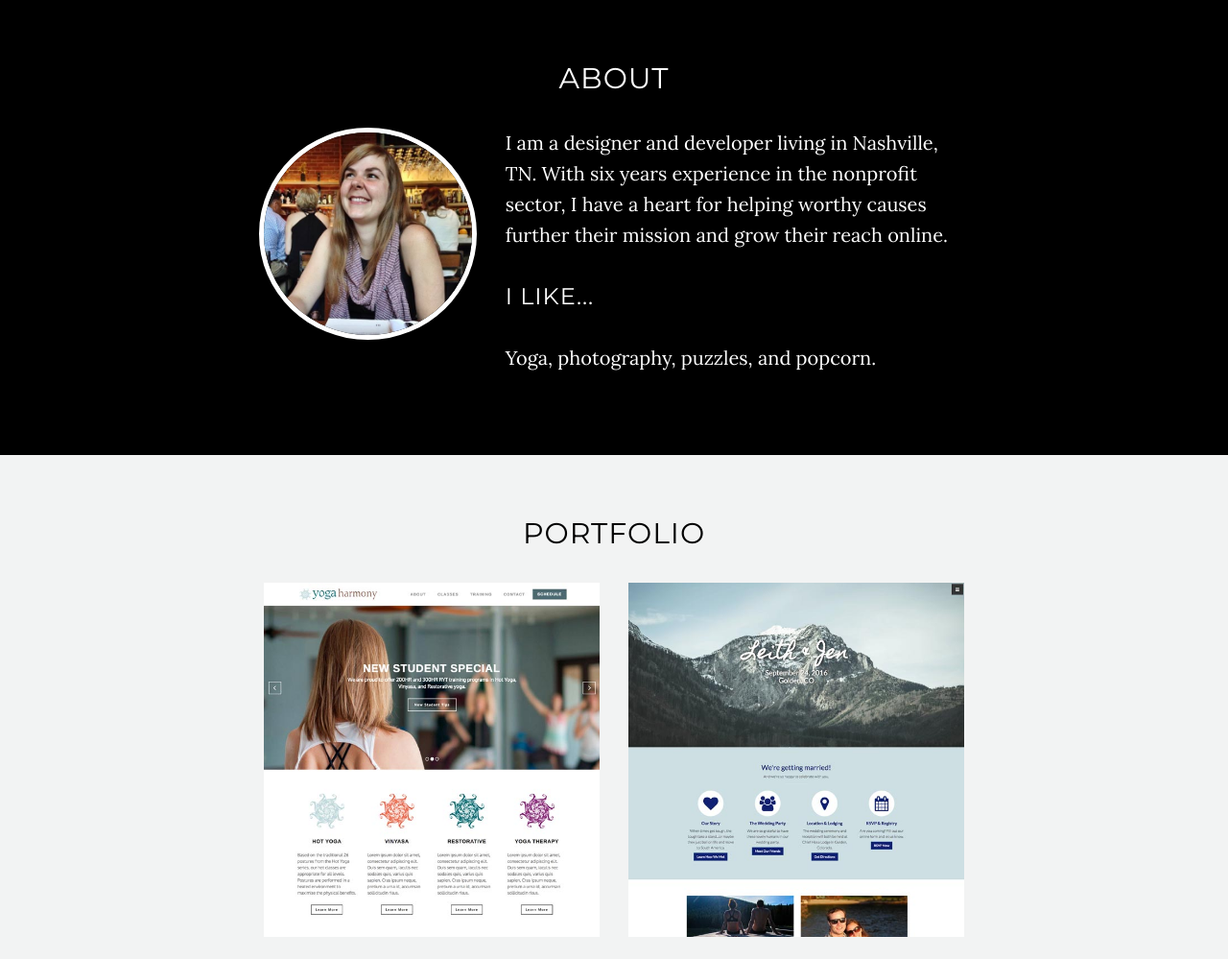
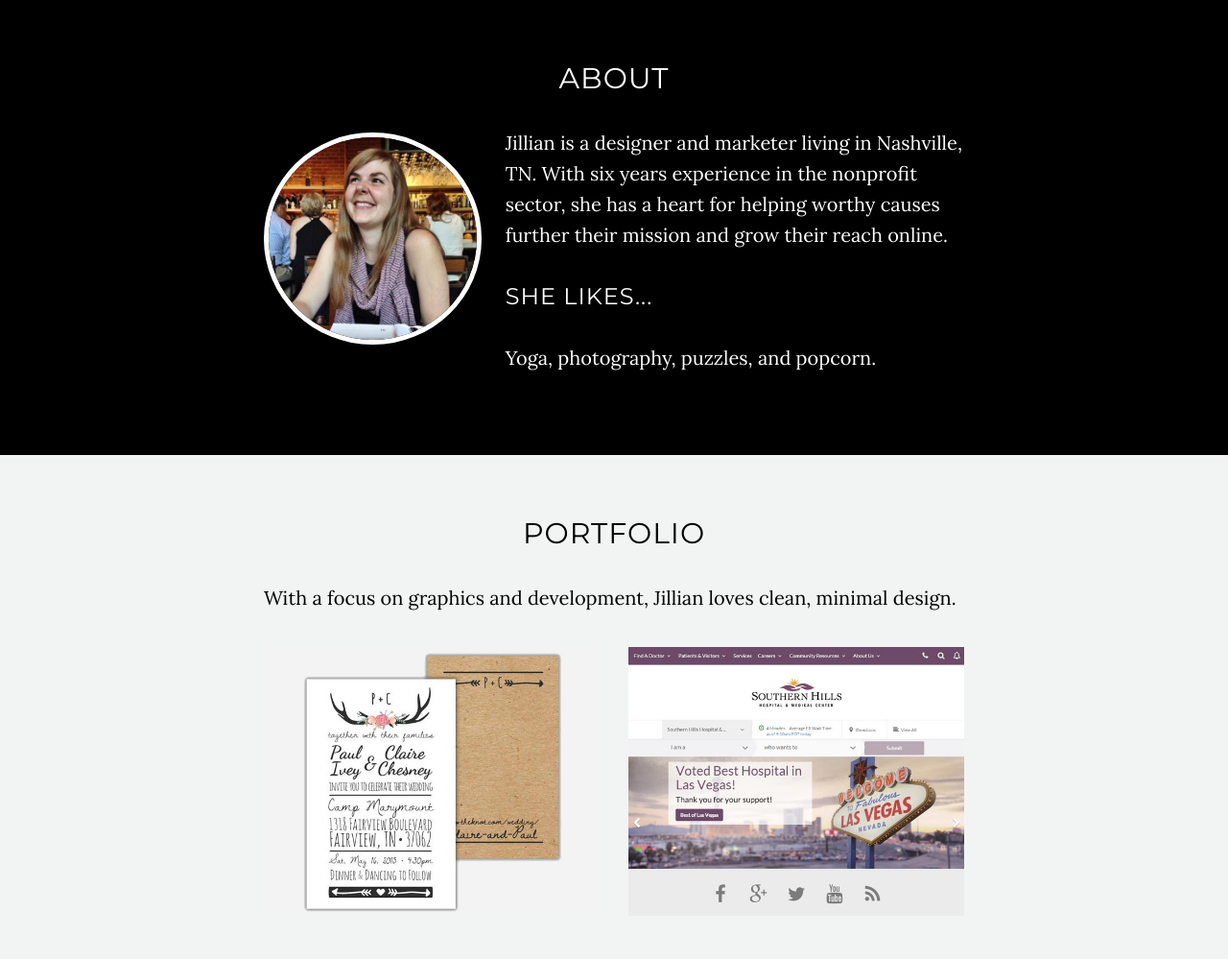
Before and after one commit to jillianannette/JAM, a plain HTML site: page index.html in a window 1280 px wide. Shown: the part 800-1799 px from the top of the page at 96% size. Drawn offline with Linux system fonts and the light colour scheme; some packages are replaced by stand-ins of ours.

Commit message:
Revert "Portfolio Update"
This reverts commit af163e69d10a840b85c75f36a86c4c4356b8a5a0.

```diff
--- a/css/main.css
+++ b/css/main.css
@@ -39,10 +39,6 @@ p {
     margin: 0 0 25px;
     font-size: 18px;
     line-height: 1.5;
-}
-
-.bg-primary {
-    background-color: #08209a;
 }
 
 @media(min-width:768px) {
@@ -277,16 +273,8 @@ a:focus {
 #about img {
     border-radius: 50%;
     border: 5px solid #fefefe;
-    display: block;
-    margin-right: auto;
-    margin-left: auto;
-    max-width: 350px;
+    margin: 5px;
 }
-
-.profile {
-    padding: 0 15px 30px 15px;
-}
-
 
 .portfolio-section {
     width: 100%;
--- a/index.html
+++ b/index.html
@@ -90,13 +90,13 @@
         <div class="row">
             <div class="col-lg-8 col-lg-offset-2">
                 <h2>About</h2>
-                <div class="col-sm-6 col-md-4 profile">
+                <div class="col-sm-6 col-md-4">
                     <img src="img/Portrait.jpg" alt="" width="100%">
                 </div>
                 <div class="col-sm-6 col-md-8">
-                    <p>I am a designer and developer living in Nashville, TN. With six years experience in the nonprofit sector, I have a heart for helping worthy causes further their mission and grow their reach online.</p>
+                    <p>Jillian is a designer and marketer living in Nashville, TN. With six years experience in the nonprofit sector, she has a heart for helping worthy causes further their mission and grow their reach online.</p>
 
-                    <h3>I like...</h3>
+                    <h3>She likes...</h3>
                     <p>Yoga, photography, puzzles, and popcorn.</p>
                 </div>
             </div>
@@ -108,11 +108,11 @@
         <div class="container">
             <div class="col-lg-8 col-lg-offset-2">
                 <h2>Portfolio</h2>
-                <!--<p>With a focus on graphics and development, I love clean, minimal design.</p>-->
+                <p>With a focus on graphics and development, Jillian loves clean, minimal design.</p>
 
                 <div class="row">
                     <div class="col-sm-6">
-                        <img src="img/Yoga-Harmony-Portfolio.jpg" alt="" width="100%">
+                        <img src="img/Portfolio-Graphic-Design.jpg" alt="" width="100%">
                         <br />
                         <br />
                         <!--
@@ -120,7 +120,7 @@
                         -->
                     </div>
                     <div class="col-sm-6">
-                        <img src="img/Leith-and-Jen-Portfolio.jpg" alt="" width="100%">
+                        <img src="img/Portfolio-Development.jpg" alt="" width="100%">
                         <br />
                         <br />
                         <!--
@@ -138,7 +138,6 @@
         <div class="row">
             <div class="col-lg-8 col-lg-offset-2">
                 <h2>Contact</h2>
-                <!--<p>Interested in working with me? Say hi!</p>-->
                 <form class="jotform-form" action="http://submit.jotform.us/submit/42356662657160/" method="post" name="form_42356662657160" id="42356662657160" accept-charset="utf-8">
                     <input type="hidden" name="formID" value="42356662657160" />
                     <div id="id_1" class="form-group col-sm-12 col-md-6">
@@ -166,7 +165,7 @@
     <!-- Footer -->
     <footer>
         <div class="container text-center">
-            <p>Copyright &copy; Jillian A. Mora 2016</p>
+            <p>Copyright &copy; Jillian A. Mora 2015</p>
         </div>
     </footer>
 
```
Also changed, not shown: img/Leith-and-Jen-Portfolio.jpg (deleted), img/Portfolio-Development.jpg (renamed from Portfolio-Development.jpg), img/Yoga-Harmony-Portfolio.jpg (deleted).
